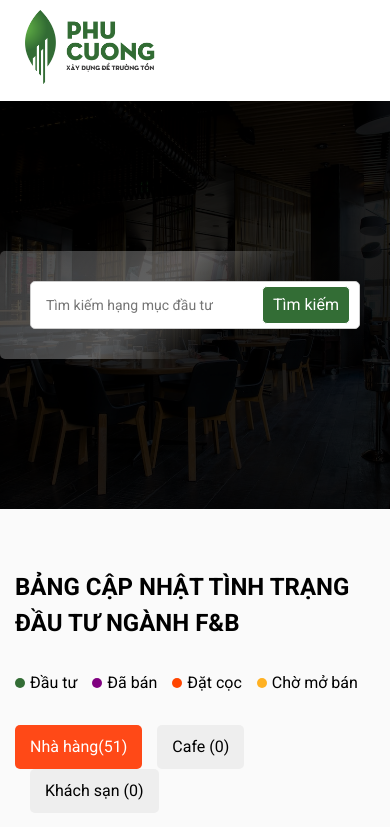
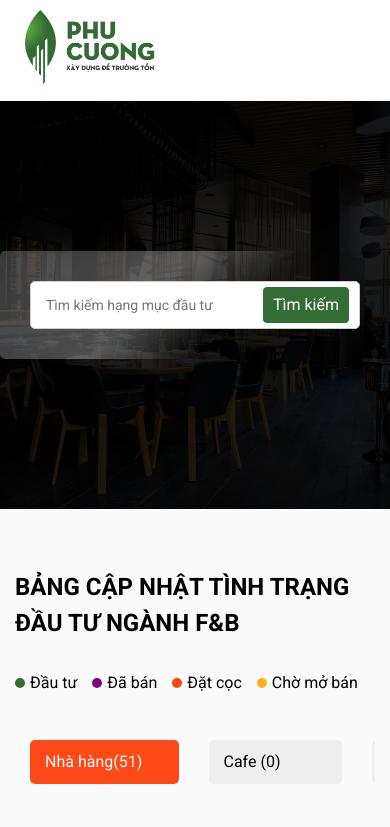
Before and after one commit to paulnguyen59/ops, a React (Create React App) app: page / in a window 390 px wide. Shown: the top 827 px of the page. Built offline with nearby package versions, Linux system fonts and the light colour scheme.

Commit message:
update responsive

```diff
--- a/src/components/Auth/Register.js
+++ b/src/components/Auth/Register.js
@@ -23,7 +23,7 @@ const Register = () => {
                 </div>
 
                 <div className="form-group">
-                    <button className='btn btn-primary btn-auth'>Đăng nhập</button>
+                    <button className='btn btn-primary btn-auth'>Đăng ký</button>
                 </div>
             </div>
             <div className="auth-bottom">
--- a/src/components/Home/Home.scss
+++ b/src/components/Home/Home.scss
@@ -267,4 +267,28 @@
   .title > *:not(:last-child) {
     margin-bottom: 30px;
   }
+  .category {
+    justify-content: flex-start;
+    grid-auto-columns: 45%;
+    grid-auto-flow: column;
+    grid-gap: 15px;
+    overflow: auto;
+    overflow-y: hidden;
+    scroll-snap-type: x mandatory;
+    scroll-snap-stop: always;
+    -ms-touch-action: manipulation;
+    touch-action: manipulation;
+    -webkit-overflow-scrolling: touch;
+    grid-template-columns: unset;
+    padding: 15px;
+    scroll-padding: 15px;
+    display: grid !important;
+    margin-left: 0 !important;
+  }
+  .category::-webkit-scrollbar {
+    display: none;
+  }
+  .project-list .project-item-thumb {
+    height: 120px;
+  }
 }
--- a/src/components/Project/ProjectDetail.scss
+++ b/src/components/Project/ProjectDetail.scss
@@ -21,3 +21,16 @@
     margin-bottom: 30px;
   }
 }
+@media screen and (max-width: 767.98px) {
+  .detail-page {
+    .container {
+      flex-wrap: wrap;
+    }
+    .detail-content {
+      width: 100%;
+    }
+    .container > *:not(:last-child) {
+      margin-bottom: 30px;
+    }
+  }
+}
--- a/src/components/ProjectBreadcrumb/ProjectBreadcrumb.scss
+++ b/src/components/ProjectBreadcrumb/ProjectBreadcrumb.scss
@@ -12,7 +12,11 @@
 .project-breadcrumb ul li:first-child {
   margin-left: -10px;
 }
-.project-breadcrumb ul li a:after {content: ">";position: absolute;margin-left: 10px;}
+.project-breadcrumb ul li a:after {
+  content: ">";
+  position: absolute;
+  margin-left: 10px;
+}
 .project-breadcrumb {
   background: #eee;
   padding: 10px;
@@ -25,3 +29,12 @@
 .project-breadcrumb span {
   color: var(--color-main);
 }
+@media screen and (max-width: 767.98px) {
+  .project-breadcrumb ul {
+    text-overflow: ellipsis;
+    display: -webkit-box;
+    overflow: hidden;
+    -webkit-box-orient: vertical;
+    -webkit-line-clamp: 1;
+  }
+}
--- a/src/components/ProjectInvest/ProjectInvest.scss
+++ b/src/components/ProjectInvest/ProjectInvest.scss
@@ -8,8 +8,7 @@
   }
   &-price {
     width: 100%;
-    padding:0 15px;
-
+    padding: 0 15px;
   }
   &-price-inner {
     background: #fff;
@@ -32,9 +31,17 @@
     color: var(--color-main);
   }
   &-price.invested &-price-title {
-    color:var(--color-second);
+    color: var(--color-second);
   }
   &-price.remain &-price-title {
     color: purple;
   }
 }
+@media screen and (max-width: 767.98px) {
+  .project-invest {
+    flex-wrap: wrap;
+  }
+  .project-invest > *:not(:last-child) {
+    margin-bottom: 15px;
+  }
+}
--- a/src/components/ProjectMeta/ProjectMeta.scss
+++ b/src/components/ProjectMeta/ProjectMeta.scss
@@ -6,7 +6,7 @@
   justify-content: space-between;
   align-items: center;
 }
-.project-meta-icon  svg {
+.project-meta-icon svg {
   margin-right: 5px;
   width: 20px;
   height: 20px;
@@ -23,7 +23,7 @@
 }
 .project-meta-badge {
   background: var(--color-main);
-    color:#fff;
+  color: #fff;
   display: inline-block;
   padding: 5px 15px;
   border-radius: 10px 0 10px 0;
@@ -39,3 +39,18 @@
 .project-meta-cta svg {
   width: 20px;
 }
+@media screen and (max-width: 767.98px) {
+  .project-meta {
+    flex-wrap: wrap;
+  }
+  .project-meta-cta .btn,
+  .project-meta-cta {
+    width: 100%;
+  }
+  .project-meta-cta .btn {
+    justify-content: center;
+  }
+  .project-meta > *:not(:last-child) {
+    margin-bottom: 15px;
+  }
+}
--- a/src/components/ProjectTab/ProjectTab.scss
+++ b/src/components/ProjectTab/ProjectTab.scss
@@ -34,3 +34,8 @@
 .project-tab-content > *:not(:last-child) {
     margin-bottom: 15px;
 }
+@media screen and (max-width: 767.98px) {
+    .project-tab-item iframe {
+        height: auto;
+    }
+}
--- a/src/components/ProjectThumb/ProjectThumb.scss
+++ b/src/components/ProjectThumb/ProjectThumb.scss
@@ -17,3 +17,8 @@
     object-fit: cover;
     border-radius: 5px;
 }
+@media screen and (max-width: 767.98px) {
+  .project-thumb img, .project-thumb-bottom img {
+    height: auto;
+  }
+}
```
Lines whose indentation alone changed are shown as unchanged.
